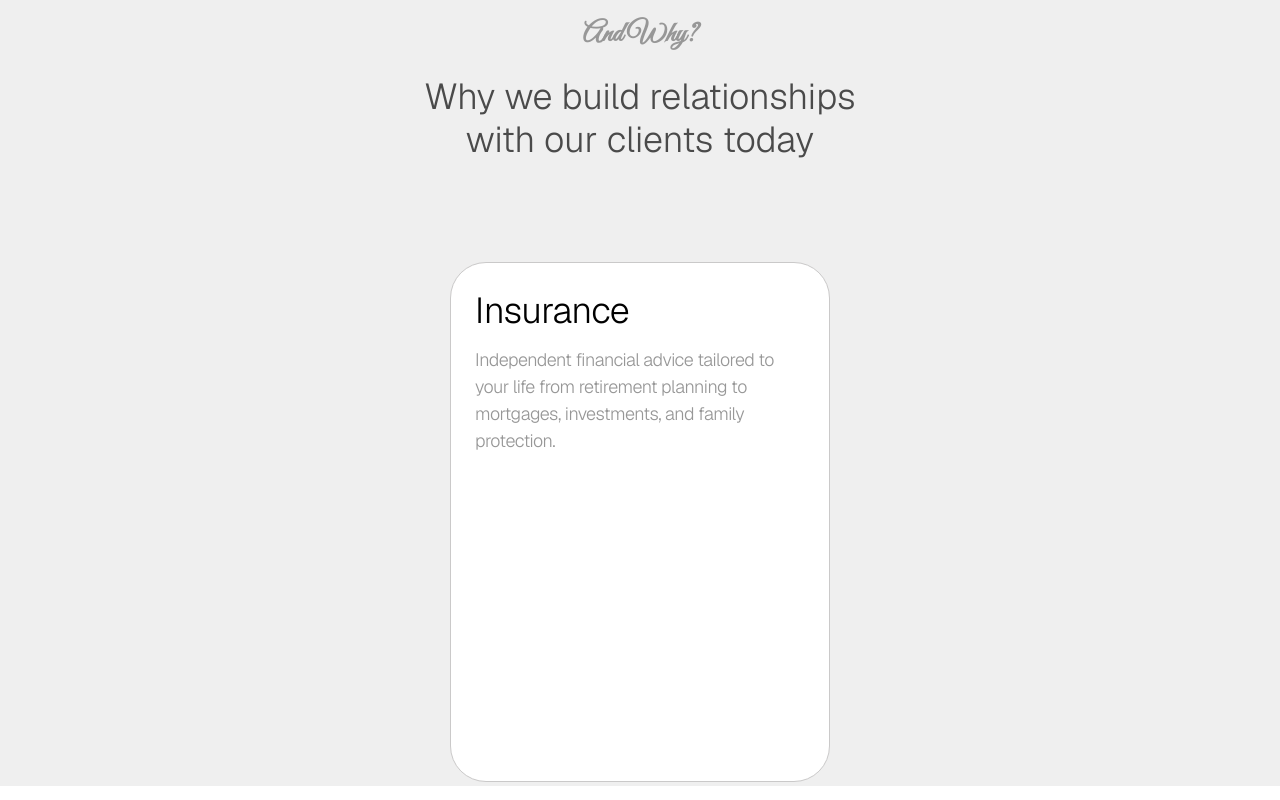
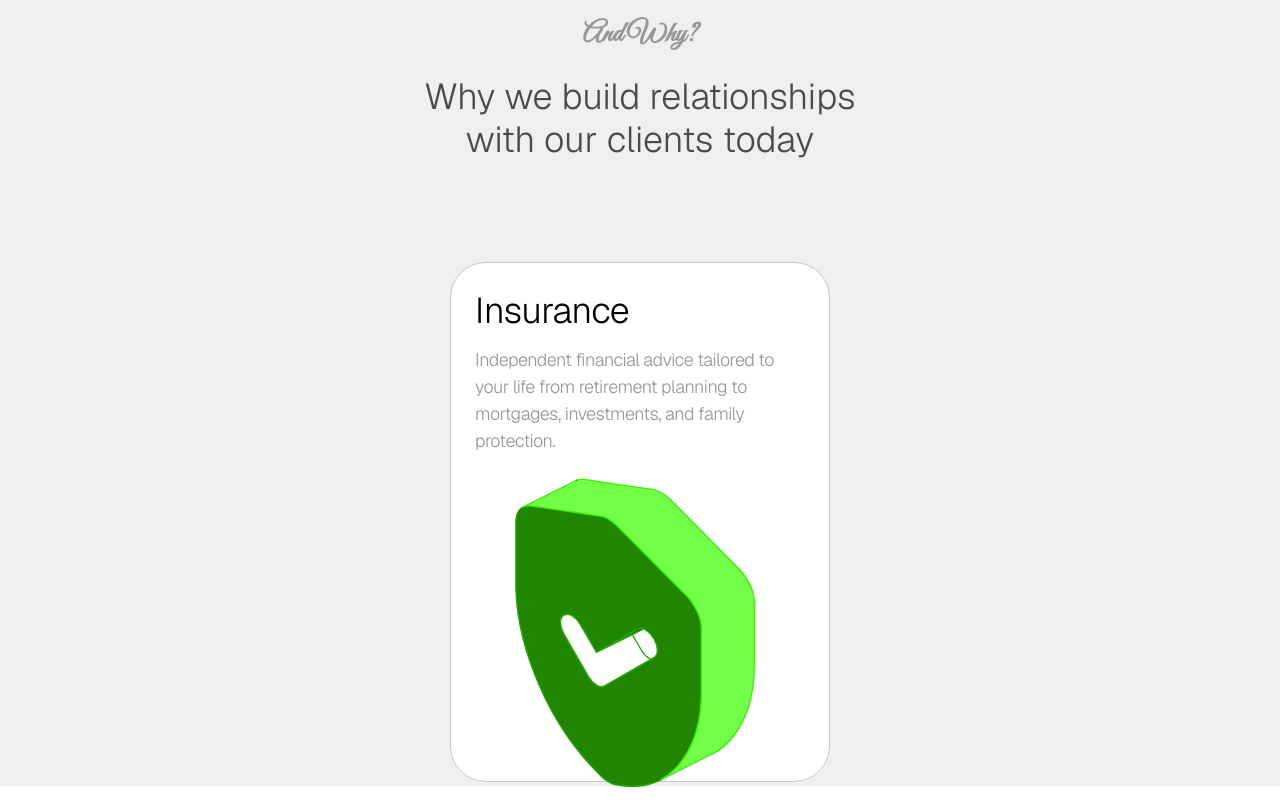
Before and after one commit to ShamzAfo01/Kalo-Finance, a website: page index.html in a window 1280 px wide. Shown: the part 1695-2495 px from the top of the page. Drawn offline with nearby package versions, Linux system fonts and the light colour scheme.

Commit message:
styled cards hero

```diff
--- a/index.html
+++ b/index.html
@@ -302,6 +302,16 @@
   max-width: 90%;
 }
 
+/* Card image styling */
+.card1-image {
+  width: 320px;            /* optional — adjust as needed */
+  height: auto;
+  margin-top: 2px;        /* 4px gap below description */
+  margin-bottom: 2p;
+  border-radius: 12px;     /* optional, matches your design’s softness */
+  object-fit: cover;
+}
+
 
     /* MEDIA QUERIES */
     @media (max-width: 768px) {
@@ -400,6 +410,9 @@
       Independent financial advice tailored to your life from retirement planning
       to mortgages, investments, and family protection.
     </p>
+    <!-- Card image 4px below description -->
+  <img src="./assets/Frame Card1 in.svg" alt="Card graphic" class="card1-image">
+</div>
   </div>
 </div>
   </section>
```
